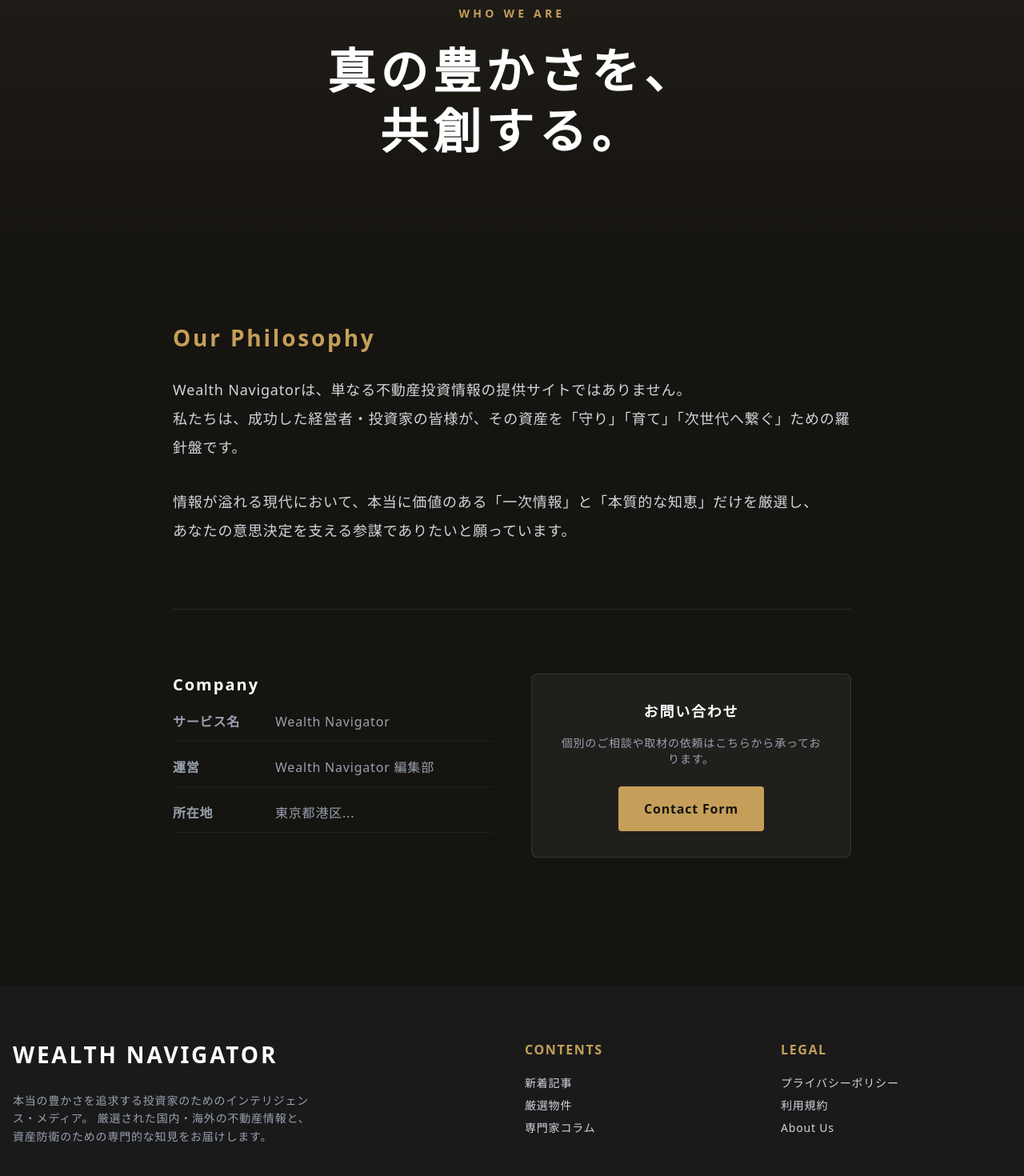
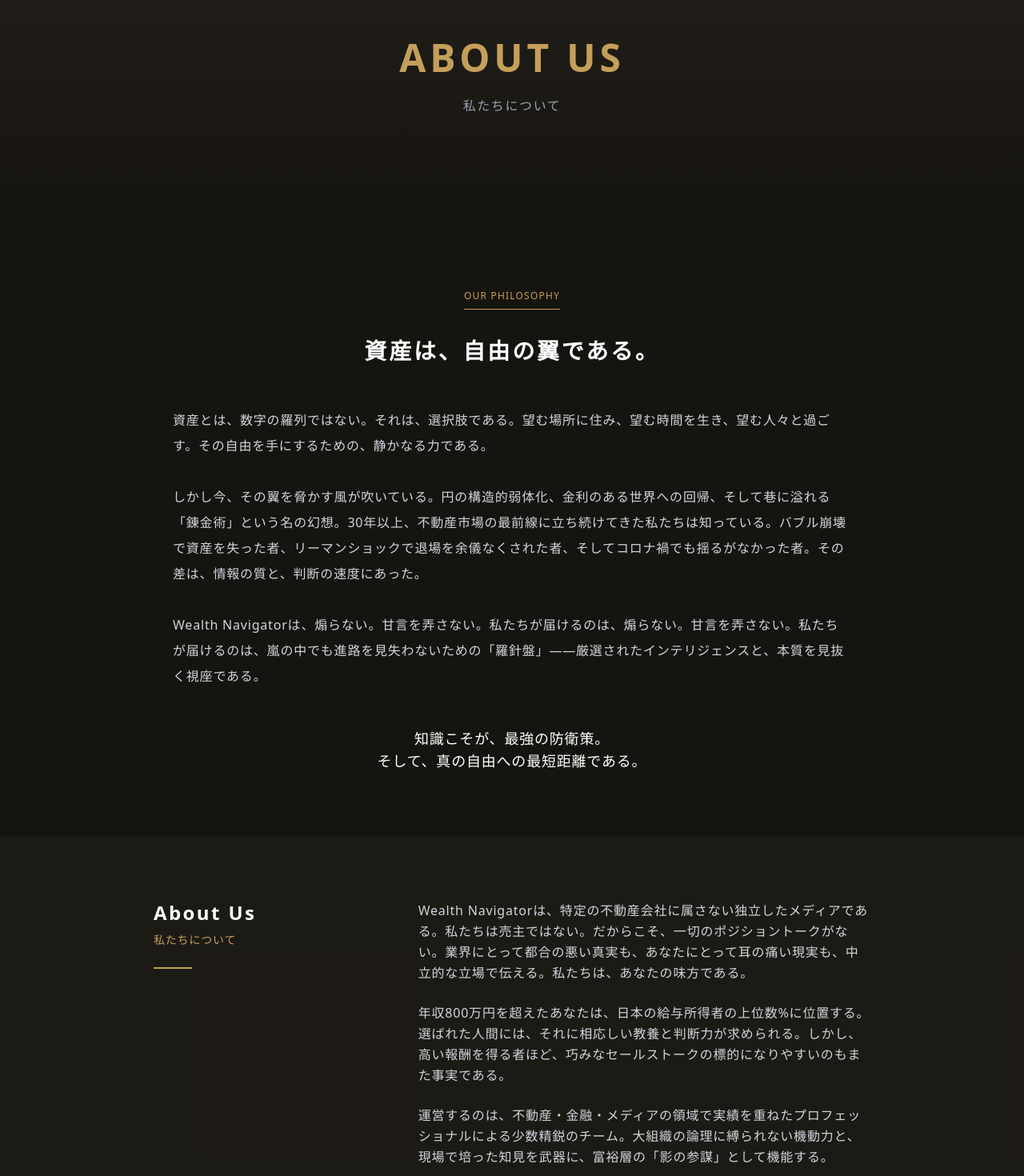
Before and after one commit to tomohiro-takahashi/wealth-navigator-2026, a Next.js app: page /about in a window 1280 px wide. Shown: the part 80-1550 px from the top of the page at 80% size. Built offline with nearby package versions, Linux system fonts and the light colour scheme.

Commit message:
feat: update about page content

```diff
--- a/src/app/about/page.tsx
+++ b/src/app/about/page.tsx
@@ -1,69 +1,82 @@
 
-import { Metadata } from 'next';
+import React from 'react';
 import Link from 'next/link';
 
-export const metadata: Metadata = {
-    title: 'About Us | Wealth Navigator',
-    description: 'Wealth Navigatorの理念と運営について',
-};
-
-export default function AboutPage() {
+export default function About() {
     return (
-        <div className="min-h-screen bg-[#161410] text-[#f2f0ed] font-sans pb-20">
-            {/* Hero */}
-            <div className="relative h-[50vh] flex items-center justify-center overflow-hidden">
-                <div className="absolute inset-0 bg-gradient-to-b from-[#23201b] to-[#161410] opacity-80 z-10"></div>
-                {/* Background pattern or image could go here */}
-                <div className="relative z-20 text-center max-w-2xl px-6">
-                    <span className="text-[#c59f59] tracking-[0.3em] font-bold text-sm uppercase mb-6 block animate-fade-in-up">Who We Are</span>
-                    <h1 className="text-4xl md:text-6xl font-serif font-bold text-white mb-8 leading-tight animate-fade-in-up delay-100">
-                        真の豊かさを、<br />共創する。
-                    </h1>
-                </div>
+        <div className="min-h-screen bg-[#161410] text-[#f2f0ed]">
+            {/* Hero Section */}
+            <div className="relative py-24 px-6 md:py-32 text-center bg-gradient-to-b from-[#23201b] to-[#161410]">
+                <h1 className="text-4xl md:text-5xl font-serif tracking-widest text-[#c59f59] mb-6">
+                    ABOUT US
+                </h1>
+                <p className="text-gray-400 text-sm md:text-base tracking-widest">
+                    私たちについて
+                </p>
             </div>
 
-            <div className="container mx-auto px-6 py-20 max-w-4xl">
-                <section className="mb-20 space-y-8 text-center md:text-left">
-                    <h2 className="text-2xl font-serif text-[#c59f59] mb-6">Our Philosophy</h2>
-                    <p className="text-lg leading-loose text-gray-300 font-serif">
-                        Wealth Navigatorは、単なる不動産投資情報の提供サイトではありません。<br />
-                        私たちは、成功した経営者・投資家の皆様が、その資産を「守り」「育て」「次世代へ繋ぐ」ための羅針盤です。
+            {/* Philosophy Section */}
+            <section className="py-20 px-6 max-w-4xl mx-auto">
+                <div className="text-center mb-12">
+                    <span className="text-[#c59f59] text-xs tracking-widest uppercase border-b border-[#c59f59] pb-2">Our Philosophy</span>
+                    <h2 className="text-3xl md:text-4xl font-serif mt-8 mb-8 leading-relaxed text-white">
+                        資産は、<br className="md:hidden" />自由の翼である。
+                    </h2>
+                </div>
+
+                <div className="space-y-8 text-gray-300 leading-loose font-light text-justify md:text-left">
+                    <p>
+                        資産とは、数字の羅列ではない。それは、選択肢である。望む場所に住み、望む時間を生き、望む人々と過ごす。その自由を手にするための、静かなる力である。
                     </p>
-                    <p className="text-lg leading-loose text-gray-300 font-serif">
-                        情報が溢れる現代において、本当に価値のある「一次情報」と「本質的な知恵」だけを厳選し、<br />
-                        あなたの意思決定を支える参謀でありたいと願っています。
+                    <p>
+                        しかし今、その翼を脅かす風が吹いている。円の構造的弱体化、金利のある世界への回帰、そして巷に溢れる「錬金術」という名の幻想。30年以上、不動産市場の最前線に立ち続けてきた私たちは知っている。バブル崩壊で資産を失った者、リーマンショックで退場を余儀なくされた者、そしてコロナ禍でも揺るがなかった者。その差は、情報の質と、判断の速度にあった。
                     </p>
-                </section>
+                    <p>
+                        Wealth Navigatorは、煽らない。甘言を弄さない。私たちが届けるのは、煽らない。甘言を弄さない。私たちが届けるのは、嵐の中でも進路を見失わないための「羅針盤」——厳選されたインテリジェンスと、本質を見抜く視座である。
+                    </p>
+                    <p className="text-white text-lg font-medium text-center mt-12">
+                        知識こそが、最強の防衛策。<br />
+                        そして、真の自由への最短距離である。
+                    </p>
+                </div>
+            </section>
 
-                <section className="grid grid-cols-1 md:grid-cols-2 gap-12 border-t border-white/10 pt-20">
-                    <div>
-                        <h3 className="text-xl font-bold text-white mb-4">Company</h3>
-                        <dl className="space-y-4 text-gray-400">
-                            <div className="flex border-b border-white/5 pb-2">
-                                <dt className="w-32 font-bold">サービス名</dt>
-                                <dd>Wealth Navigator</dd>
-                            </div>
-                            <div className="flex border-b border-white/5 pb-2">
-                                <dt className="w-32 font-bold">運営</dt>
-                                <dd>Wealth Navigator 編集部</dd>
-                            </div>
-                            <div className="flex border-b border-white/5 pb-2">
-                                <dt className="w-32 font-bold">所在地</dt>
-                                <dd>東京都港区...</dd>
-                            </div>
-                        </dl>
+            {/* About Us Section */}
+            <section className="py-20 px-6 bg-[#23201b]/50">
+                <div className="max-w-4xl mx-auto">
+                    <div className="flex flex-col md:flex-row gap-12 items-start">
+                        <div className="md:w-1/3">
+                            <h3 className="text-2xl font-serif text-white mb-2">About Us</h3>
+                            <p className="text-[#c59f59] text-sm">私たちについて</p>
+                            <div className="w-12 h-0.5 bg-[#c59f59] mt-6"></div>
+                        </div>
+
+                        <div className="md:w-2/3 space-y-6 text-gray-300 leading-relaxed">
+                            <p>
+                                Wealth Navigatorは、特定の不動産会社に属さない独立したメディアである。私たちは売主ではない。だからこそ、一切のポジショントークがない。業界にとって都合の悪い真実も、あなたにとって耳の痛い現実も、中立的な立場で伝える。私たちは、あなたの味方である。
+                            </p>
+                            <p>
+                                年収800万円を超えたあなたは、日本の給与所得者の上位数%に位置する。選ばれた人間には、それに相応しい教養と判断力が求められる。しかし、高い報酬を得る者ほど、巧みなセールストークの標的になりやすいのもまた事実である。
+                            </p>
+                            <p>
+                                運営するのは、不動産・金融・メディアの領域で実績を重ねたプロフェッショナルによる少数精鋭のチーム。大組織の論理に縛られない機動力と、現場で培った知見を武器に、富裕層の「影の参謀」として機能する。
+                            </p>
+                            <p>
+                                これからの時代、金利は上昇し、円の価値は揺らぎ、かつての常識は通用しなくなる。その荒波を乗り越えるために必要なのは、正しい知識と、信頼できる羅針盤である。Wealth Navigatorは、あなたの傍らに置いていただける「資産防衛のバイブル」として、更新を続けていく。
+                            </p>
+                        </div>
                     </div>
-                    <div className="bg-white/5 p-8 rounded-lg border border-white/10 text-center flex flex-col justify-center items-center">
-                        <h3 className="text-lg font-bold text-white mb-4">お問い合わせ</h3>
-                        <p className="text-gray-400 text-sm mb-6">
-                            個別のご相談や取材の依頼はこちらから承っております。
-                        </p>
-                        <Link href="/inquiry" className="px-8 py-3 bg-[#c59f59] text-[#161410] font-bold rounded hover:bg-[#dcc18b] transition-colors">
-                            Contact Form
-                        </Link>
-                    </div>
-                </section>
-            </div>
+                </div>
+            </section>
+
+            {/* Contact CTA */}
+            <section className="py-20 px-6 text-center">
+                <h3 className="text-2xl font-serif mb-6 text-white">個別のご相談はこちら</h3>
+                <p className="text-gray-400 mb-8">あなたの状況に合わせた最適なポートフォリオを診断いたします。</p>
+                <Link href="/inquiry" className="inline-block border border-white px-10 py-3 text-white hover:bg-white hover:text-black transition-colors duration-300 tracking-widest">
+                    CONTACT
+                </Link>
+            </section>
         </div>
     );
 }
```
